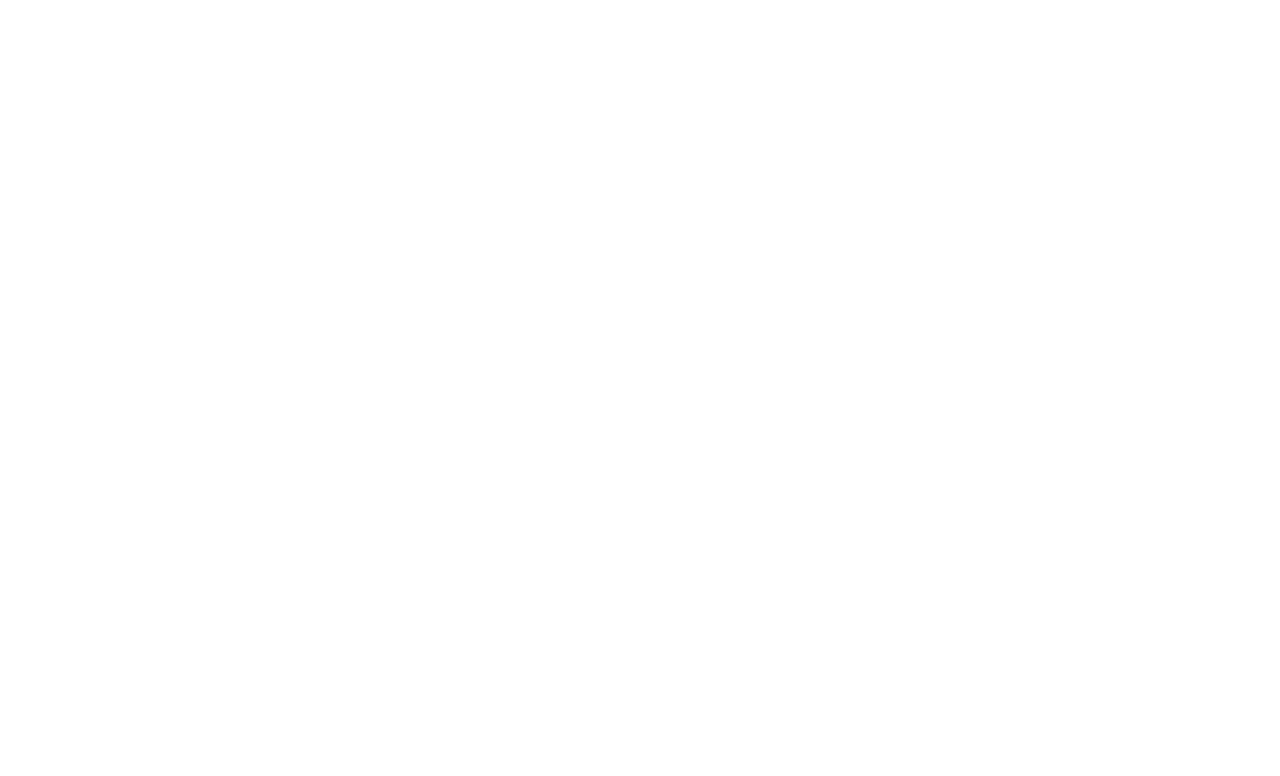
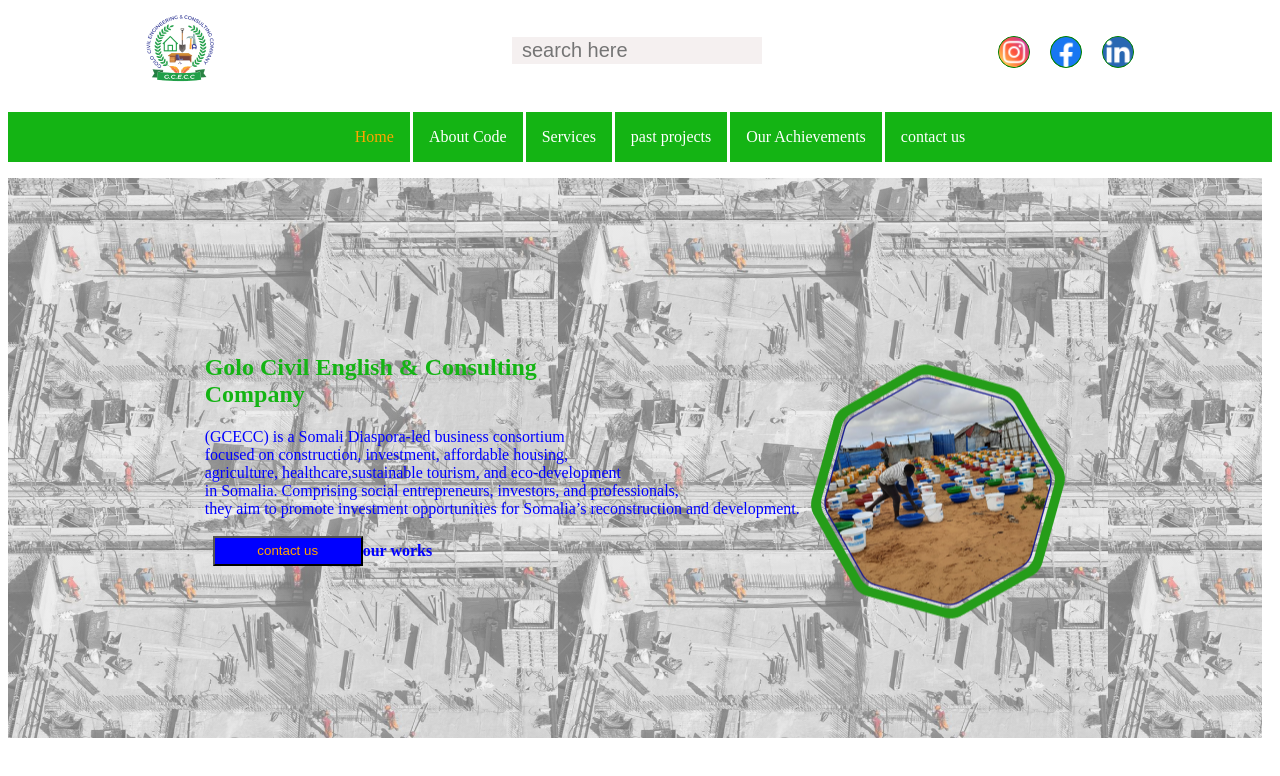
Before and after one commit to skye8-tech/construction-company-group2, a plain HTML site: page index.html in a window 1280 px wide. Drawn offline with Linux system fonts and the light colour scheme.

Commit message:
i implemented a social media icons,a search bar ,and a picture as background image

```diff
--- a/assets/styles/styles.css
+++ b/assets/styles/styles.css
@@ -0,0 +1,139 @@
+.sect{
+  display: flex;
+  flex-direction: row;
+  justify-content: space-between;
+  align-items: center;
+  margin: 0 8rem;
+}
+body{
+  background-color: white;
+}
+  .search_box{
+  margin: auto 0;
+  height: 30px;
+  min-height: 20px;
+  text-align: center;
+}
+.search_box input{
+  border: none;
+  outline: none;
+  background: rgb(245, 240, 240);
+  height: 90%;
+  padding: 0 10px;
+  font-size: 20px;
+  width: 250px;
+}
+.search_box span{
+  color: green;
+  font-size: 20px;
+  background: #fff;
+  height: 100%;
+  padding: 8px;
+  position: relative;
+  z-index: 1;
+}
+.social{
+  display: flex;
+  flex-direction: row;
+
+}
+a.social{
+  background-color: green;
+  width: 30px;
+  height: 30px;
+  border-radius: 100%;
+  margin: 0 10px;
+  border: 1px green solid;
+  position: relative;
+  overflow: hidden;
+  display: flex;
+  justify-content: center;
+
+
+}
+a.social::before{
+  width: 100%;
+  height: 100%;
+  position: absolute;
+  bottom: 10px;
+}
+a.social::before{
+
+}
+a.social svg{
+  width: 5px;
+  height: 5px;
+}
+nav{
+  background-color: rgb(20, 180, 20);
+
+}
+nav ul{
+  display: flex;
+  flex-direction: row;
+  align-items: center;
+  list-style: none;
+justify-content: center;
+
+}
+nav ul li{
+
+  padding: 1rem 1rem;
+  border-right: solid white;
+
+}
+nav ul li a{
+  color: white;
+  font-size: 1rem;
+  text-decoration: none;
+
+
+
+
+}
+.golo{
+  background-image:linear-gradient(rgba(240, 240, 240, 0.5),rgba(240, 240, 240, 0.5)) ,url("../images/Golo-Hero-1024x614.jpg\ \(1\).png");
+  height: 70vh;
+  width: 98vw;
+  background-repeat: none;
+display: flex;
+justify-content: space-evenly ;
+text-align: center;
+}
+.hero-section{
+  width: 100%;
+  display: flex;
+  justify-content: center;
+  align-items: center;
+  gap: 10px;
+}
+h2{
+  color:  rgb(20, 180, 20);
+  text-align: left;
+
+}
+  p{color: blue;}
+p.v{
+  text-align: left;
+}
+button{
+  justify-content: center;
+  background-color: blue;
+  width: 150px;
+  height: 30px;
+  padding: 5px 15px;
+  color: orange;
+}
+.img{
+  float: right;
+  top: -90px;
+  position: relative;
+
+  height: 10px;
+
+}
+a{
+  text-align: center;
+  text-decoration: none;
+  color: blue;
+}
--- a/index.html
+++ b/index.html
@@ -1,14 +1,69 @@
 <!DOCTYPE html>
 <html lang="en">
-<head>
-    <meta charset="UTF-8">
-    <meta name="viewport" content="width=device-width, initial-scale=1.0">
-    <title>Constuction-company</title>
-</head>
-<body>
+  <head>
+    <meta charset="UTF-8" />
+    <meta name="viewport" content="width=device-width, initial-scale=1.0" />
+    <title>Construction-company</title>
+    <link rel="stylesheet" href="assets/styles/styles.css" />
+  </head>
+  <body>
+    <div class="sect">
+      <div class="logo">
+        <img src="assets/images/div.elementor-element.png" alt="" />
+      </div>
 
+      <div class="search_box" style="text-align: center">
+        <input type="search" placeholder="search here" />
+        <span class="fa fa-search"></span>
+      </div>
+      <div class="social">
+        <a href="" class="social">
+          <img src="assets/images/instagram.png" alt="" />
+        </a>
+        <a href="" class="social">
+          <img src="assets/images/facebook.png" alt="" />
+        </a>
+        <a href="" class="social"
+          ><img
+            src="assets/images/5296501_linkedin_network_linkedin logo_icon.png"
+            alt=""
+        /></a>
+      </div>
+    </div>
+    <nav>
+      <ul class="home">
+        <li><a href="" style="color: orange">Home </a></li>
+        <li><a href="">About Code</a></li>
+        <li><a href="">Services</a></li>
+        <li><a href="">past projects</a></li>
+        <li><a href="">Our Achievements</a></li>
+        <li  style="border-right: none;"><a href="">contact us</a></li>
+      </ul>
+    </nav>
 
-
-
-</body>
+    <div class="golo">
+      <div class="hero-section">
+        <div class="hero-text">
+            <h2>
+             <b> Golo Civil English & Consulting <br />
+              Company</b>
+            </h2>
+            <p class="v">
+              (GCECC) is a Somali Diaspora-led business consortium <br />
+              focused on construction, investment, affordable housing,<br />
+              agriculture, healthcare,sustainable tourism, and eco-development
+              <br />
+              in Somalia. Comprising social entrepreneurs, investors, and
+              professionals, <br />
+              they aim to promote investment opportunities for Somalia’s
+              reconstruction and development. <br /><br />
+              <button>contact us</button><a href=""><b>our works</b></a>
+            </p>
+          </div>
+          <div class="img">
+            <img src="assets/images/Golo-hero-2.png.png" alt="" />
+          </div>
+      </div>
+    </div>
+  </body>
 </html>
```
Also changed, not shown: assets/images/5296501_linkedin_network_linkedin logo_icon.png (added), assets/images/Golo-hero-2.png.png (added), assets/images/div.elementor-element.png (added), assets/images/facebook.png (added), assets/images/instagram.png (added).
